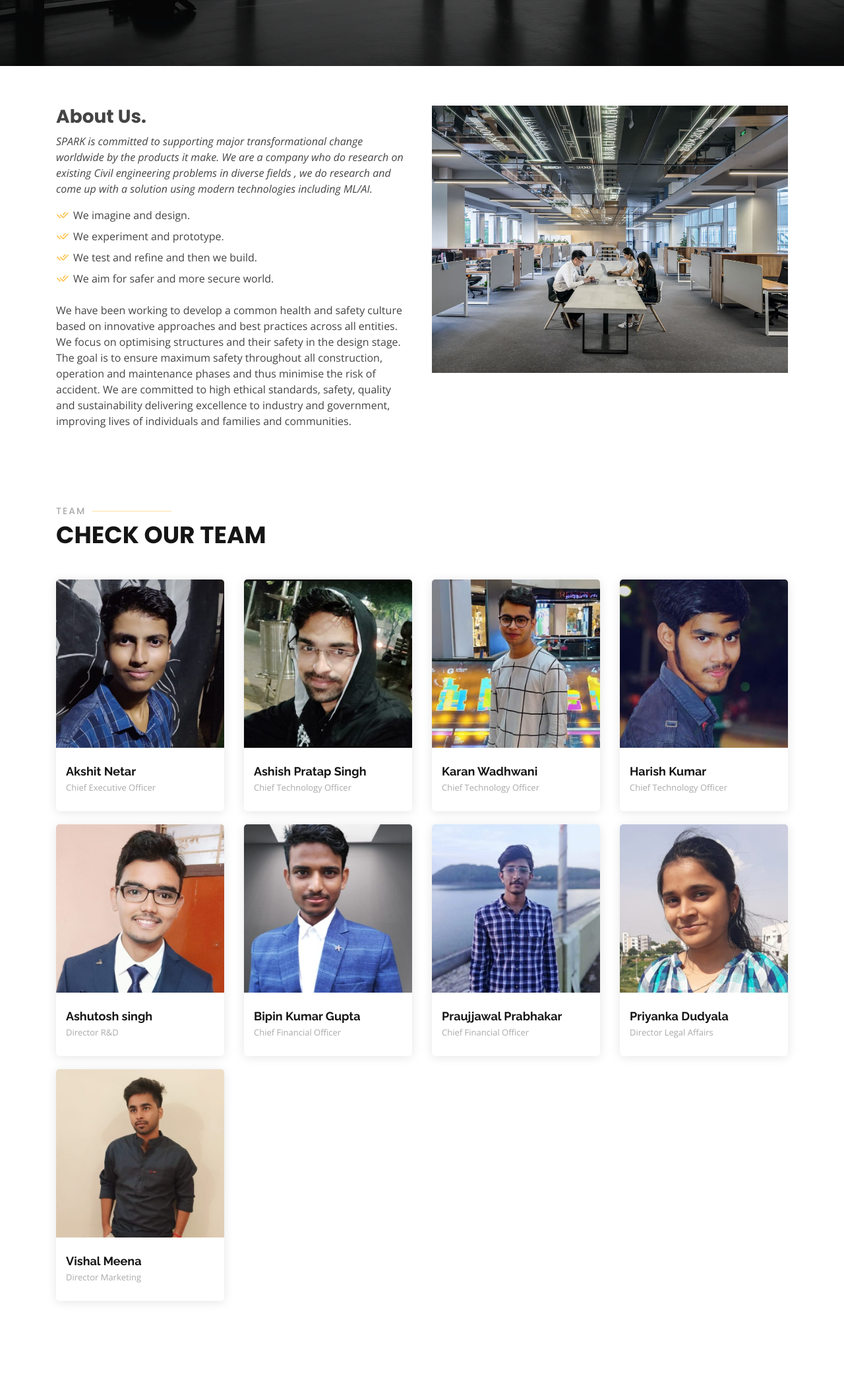
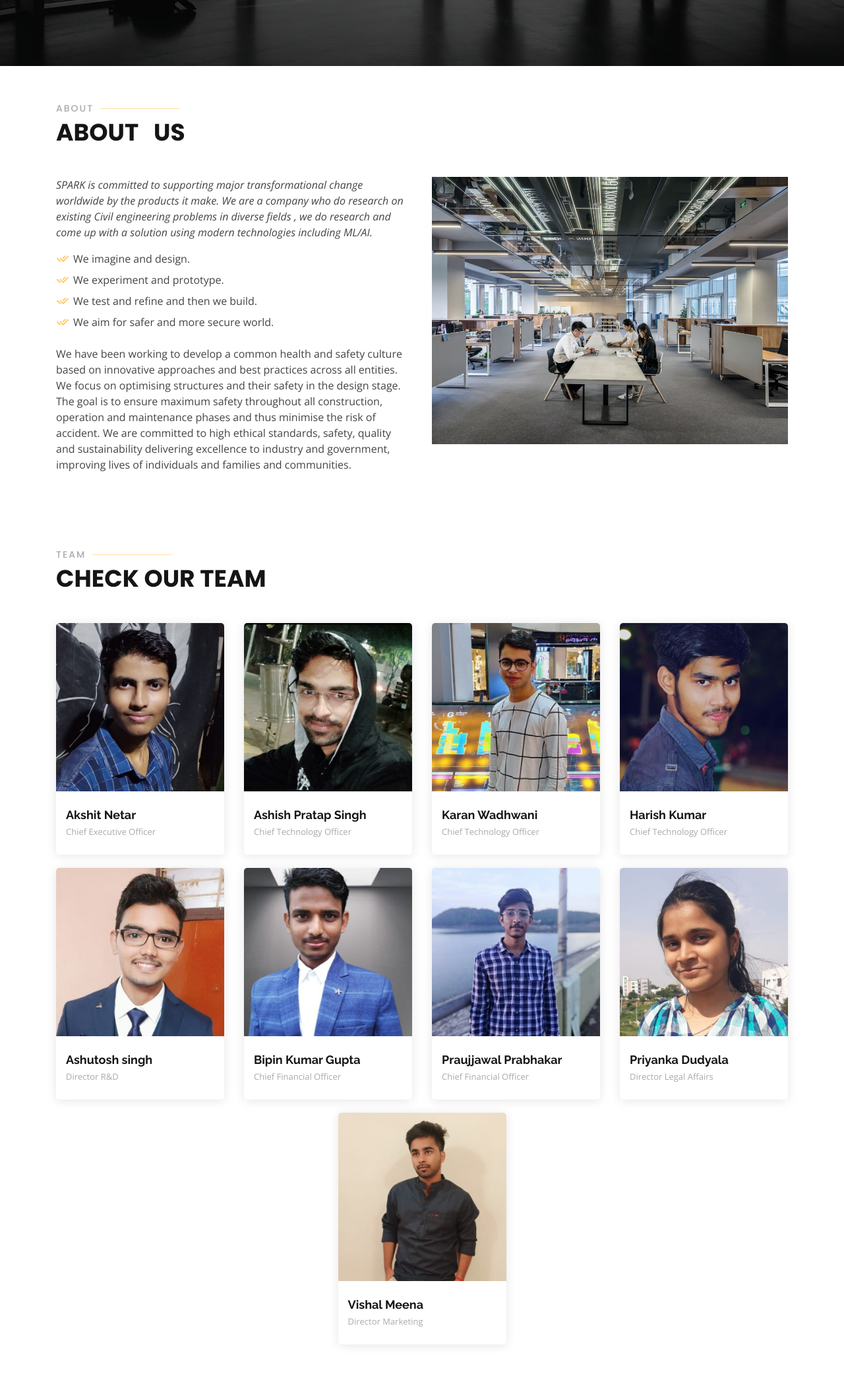
Before and after one commit to ashish2829001/SPARK, a plain HTML site: page index.html in a window 1280 px wide. Shown: the part 700-2800 px from the top of the page at 66% size. Drawn offline with nearby package versions, Linux system fonts and the light colour scheme; a web font is replaced by a local one.

Commit message:
removed portfolio from nav,aligned about section and also aligned team's last card

```diff
--- a/index.html
+++ b/index.html
@@ -53,9 +53,9 @@
           <li class="active"><a href="#hero">Home</a></li>
           <li><a href="#about">About</a></li>
           <li><a href="#services">Services</a></li>
-          <li><a href="#portfolio">Portfolio</a></li>
+          <!-- <li><a href="#portfolio">Portfolio</a></li> -->
           <li><a href="#team">Team</a></li>
-          <li><a href="#team">Projects</a></li>
+          <li><a href="#projects">Projects</a></li>
           <!-- <li class="drop-down"><a href="">Projects</a> -->
             <!-- <ul>
               <li><a href="#">Project 1</a></li> -->
@@ -143,13 +143,16 @@
     <!-- ======= About Section ======= -->
     <section id="about" class="about">
       <div class="container" data-aos="fade-up">
-
+        <div class="section-title">
+          <h2>About</h2>
+          <p>About &nbsp; Us</p>
+        </div>
         <div class="row">
           <div class="col-lg-6 order-1 order-lg-2" data-aos="fade-left" data-aos-delay="100">
             <img src="assets/img/about.jpg" class="img-fluid" alt="">
           </div>
           <div class="col-lg-6 pt-4 pt-lg-0 order-2 order-lg-1 content" data-aos="fade-right" data-aos-delay="100">
-            <h3>About Us.</h3>
+            <!-- <h3>About Us.</h3> -->
             <p class="font-italic">
               SPARK   is committed  to supporting major transformational change worldwide by the products it make.
               We are a company who do research on existing Civil engineering problems in diverse fields , we do research and come up with a solution using modern technologies including ML/AI.
@@ -737,7 +740,7 @@
 
         </div>
 
-        <div class="row">
+        <div class="row" style="justify-content: center;">
 
           <div class="col-lg-3 col-md-6 d-flex align-items-stretch">
             <div class="member" data-aos="fade-up" data-aos-delay="100">
@@ -861,13 +864,13 @@
                 <strong>Phone:</strong> +91 111 111 1111<br>
                 <strong>Email:</strong> spark2020@gmail.com<br>
               </p>
-              <div class="social-links mt-3">
+              <!-- <div class="social-links mt-3">
                 <a href="#" class="twitter"><i class="bx bxl-twitter"></i></a>
                 <a href="#" class="facebook"><i class="bx bxl-facebook"></i></a>
                 <a href="#" class="instagram"><i class="bx bxl-instagram"></i></a>
                 <a href="#" class="google-plus"><i class="bx bxl-skype"></i></a>
                 <a href="#" class="linkedin"><i class="bx bxl-linkedin"></i></a>
-              </div>
+              </div> -->
             </div>
           </div>
 
```
